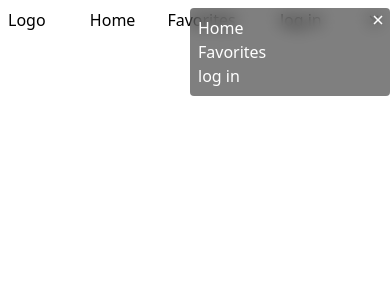
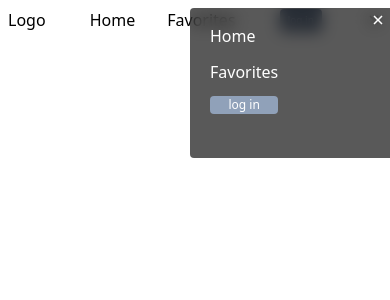
Before and after one commit to Juanagudelo9007/movie-app, a React (Vite) app: page / in a window 390 px wide. Both pictures are taken after a click on the button 374 px from the left and 20 px from the top of the page. Shown: the top 300 px of the page. Built offline with nearby package versions, Linux system fonts and the light colour scheme.

Commit message:
navbar and mobile menu amost done

```diff
--- a/src/components/Navbar.jsx
+++ b/src/components/Navbar.jsx
@@ -33,27 +33,35 @@ const Navbar = () => {
             ))}
           </ul>
         </div>
-        <button>log in</button>
+        <button className="bg-slate-500 text-white text-[10px] px-2 py-1 rounded-sm">
+          log in
+        </button>
         <button onClick={openMenu}>
-          {isOpen ? <IoCloseSharp /> : <CiMenuBurger />}
+          {isOpen ? (
+            <IoCloseSharp />
+          ) : (
+            <CiMenuBurger className="cursor-pointer" />
+          )}
         </button>
         {/* Mobile Menu Overlay*/}
         {isOpen && (
-          <div className="md:hidden w-[200px] fixed top-2 right-0 bg-black/50 backdrop-blur-sm text-white rounded-sm p-2">
+          <div className="md:hidden w-[200px] fixed top-2 right-0 bg-black/65 backdrop-blur-sm text-white rounded-l-sm p-2 h-[150px]">
             <div className="flex">
-              <ul>
+              <ul className="flex flex-col gap-3 mt-2 ml-3">
                 {links.map((l) => (
                   <li key={l.id}>
                     <a href="">{l.title}</a>
                   </li>
                 ))}
                 <button
-                  className="fixed top-1 right-1"
+                  className="fixed top-1 right-1 cursor-pointer "
                   onClick={() => setIsOpen(false)}
                 >
                   <IoCloseSharp />
                 </button>
-                <button>log in</button>
+                <button className="bg-slate-400 rounded-sm text-[12px] cursor-pointer">
+                  log in
+                </button>
               </ul>
             </div>
           </div>
```
Also changed, not shown: src/pages/Home.jsx (added).
